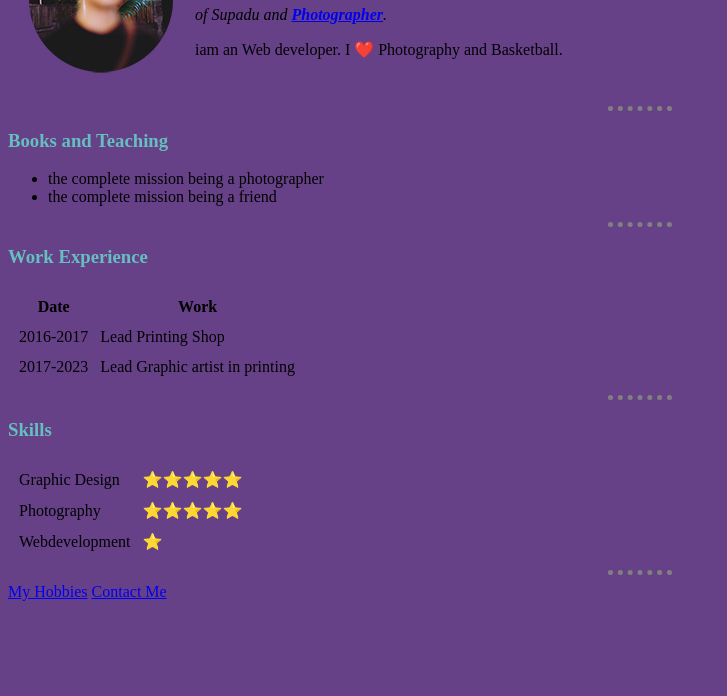
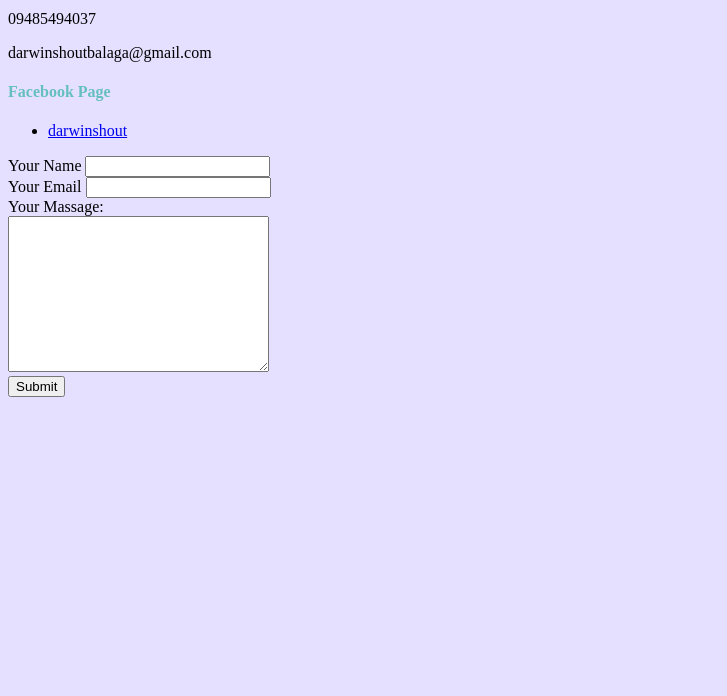
Before and after one commit to DioZero22/cv, a plain HTML site: page Contact.html in a window 1280 px wide. Shown: the part 104-800 px from the top of the page, without its empty margins (0-727 px from the left). Drawn offline with Linux system fonts and the light colour scheme; files that its build step writes are made by us from their sources.

Commit message:
Update Contact.html
change then add code stylesheets using CSS
<link re="sylesheet" href="styles.css">

```diff
--- a/Contact.html
+++ b/Contact.html
@@ -1,70 +1,28 @@
 <!DOCTYPE html>
+<html lang="en">
 <head>
     <meta charset="UTF-8">
-    <title>📷 Darwin's Personal</title>
-    <link rel="stylesheet" href="CSS/styles.css">
-<style>
-    body{
-        background-color: blanchedalmond;
-    }
-</style>
+    <title>Contact Me</title>
+    <link rel="stylesheet" href="styles.css">
+
 </head>
-<body style="background-color: #674188;">
-    <table cellspacing="20">
-        <tr>
-            <td><img src="image/darwin Profile.png" alt="Darwin profile picture"></td>
-            <td><h1>Darwin Balaga</h1>
-                <p><em>of Supadu and <strong><a href="https://www.facebook.com/darwinshout/">Photographer</a></strong>.</em></p>
-                <p>iam an Web developer. I ❤️ Photography and Basketball.</p></td>
-        </tr>
-    </table>
-    <hr>
-    <h3>Books and Teaching</h3>
-    <ul>
-        <li>the complete mission being a photographer</li>
-        <li>the complete mission being a friend</li>
-    </ul>
-<hr>
-    <h3>Work Experience</h3>
-    <Table cellspacing="10">
-        <thead>
-            <tr>
-                <th>Date</th>
-                <th>Work</th>
-            </tr>
-        </thead>
-        <tfoot>
-
-
-        </tfoot>
-        <tr>
-            <td>2016-2017</td>
-            <td>Lead Printing Shop</td>
-        </tr>
-        <tr>
-            <td>2017-2023</td>
-            <td>Lead Graphic artist in printing </td>
-        </tr>
-    </Table>
-<hr>
-    <h3>Skills</h3>
-    </table>
-    <table cellspacing="10">
-        <tr>
-            <td>Graphic Design</td>
-            <td>⭐⭐⭐⭐⭐</td>
-        </tr>
-        <tr>
-            <td>Photography</td>
-            <td>⭐⭐⭐⭐⭐</td>
-        </tr>
-        <tr>
-            <td>Webdevelopment</td>
-            <td>⭐</td>
-        </tr>
-    </table>
-    <hr>
-        <a href="Hobbies.html">My Hobbies</a>
-        <a href="Contact.html">Contact Me</a>
+<body>
+    <h1>My Contact Details</h1>
+    <p>My Fictional Address</p>
+    <p>09485494037</p>
+    <p>darwinshoutbalaga@gmail.com</p>
+    <h4>Facebook Page</h4>
+        <ul>
+            <li><a href="https://www.facebook.com/darwinshout/">darwinshout</a></li>
+        </ul>
+    <form action="mailto:darwinshoutbalaga@gmail.com" method="post" enctype="text/plain">
+        <label>Your Name</label>
+        <input type="text" name="yourname" value=""><br>
+        <label>Your Email</label>
+        <input type="Email" name="your email" value=""><br>
+        <label>Your Massage:</label><br>
+        <textarea name="yourMessage" id="" cols="30" rows="10"></textarea><br>
+        <input type="submit" name=""><br>
+    </form>
 </body>
 </html>
```
